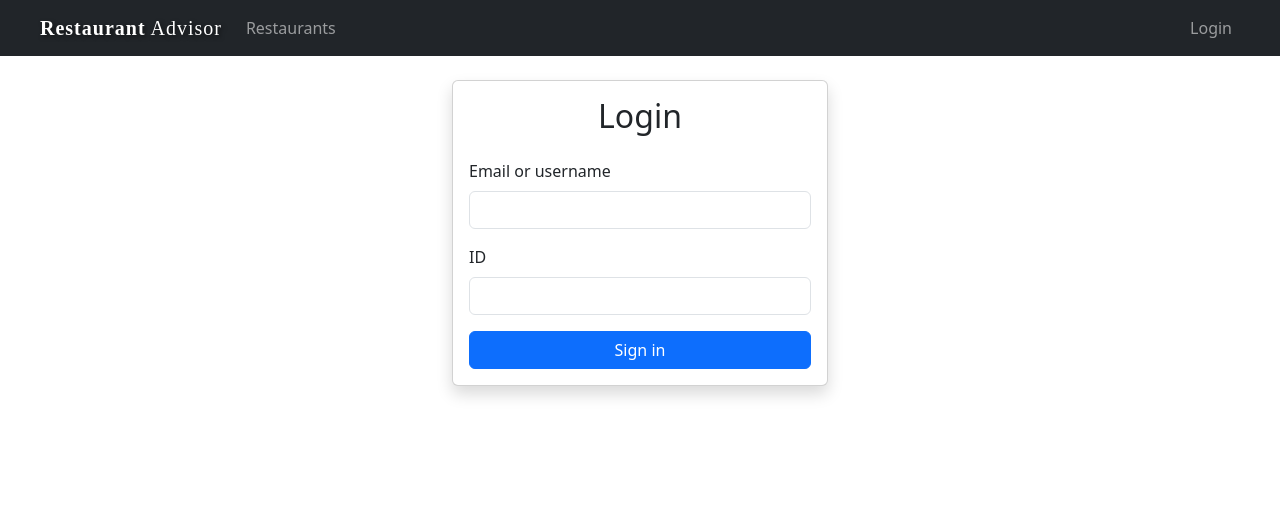
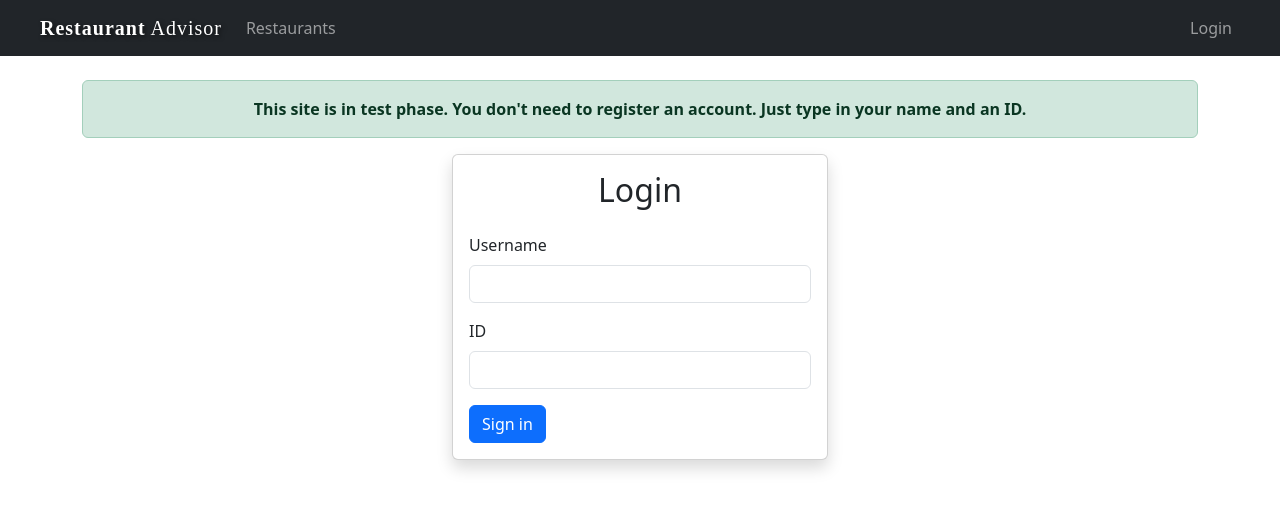
Before and after one commit to A-one1/restaurant-reviews, a React (Create React App) app in the folder frontend/: page /login in a window 1280 px wide. Shown: the top 510 px of the page. Built offline with nearby package versions, Linux system fonts and the light colour scheme.

Commit message:
info announcement

```diff
--- a/frontend/src/components/login.js
+++ b/frontend/src/components/login.js
@@ -22,6 +22,11 @@ const Login = (props) => {
   };
   return (
     <div className="form-group">
+      <div className="alert alert-success ">
+        <center>
+        <strong>This site is in test phase. You don't need to register an account. Just type in your name and an ID.</strong>
+        </center>
+      </div>
       <div
         className="container justify-content-center vh-10"
         style={{ width: "400px" }}
@@ -32,7 +37,7 @@ const Login = (props) => {
             <form>
               <div className="mb-3">
                 <label htmlFor="loginName" className="form-label">
-                  Email or username
+                  Username
                 </label>
                 <input
                   type="email"
@@ -58,7 +63,7 @@ const Login = (props) => {
                 />
               </div>
 
-              <div className="d-grid">
+              <div>
                 <button
                   type="submit"
                   className="btn btn-primary"
@@ -72,7 +77,6 @@ const Login = (props) => {
         </div>
       </div>
     </div>
-
   );
 };
 
```
